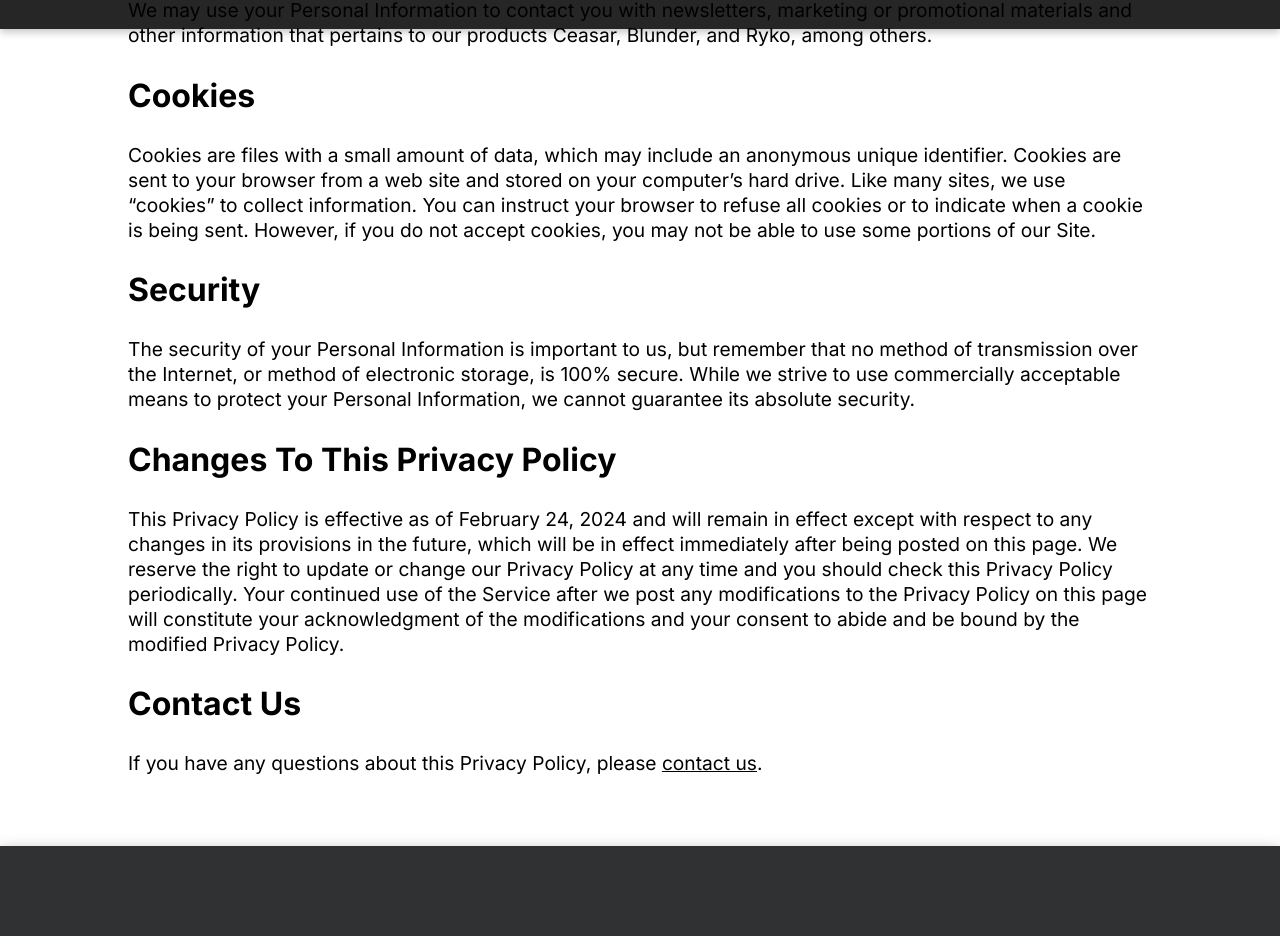
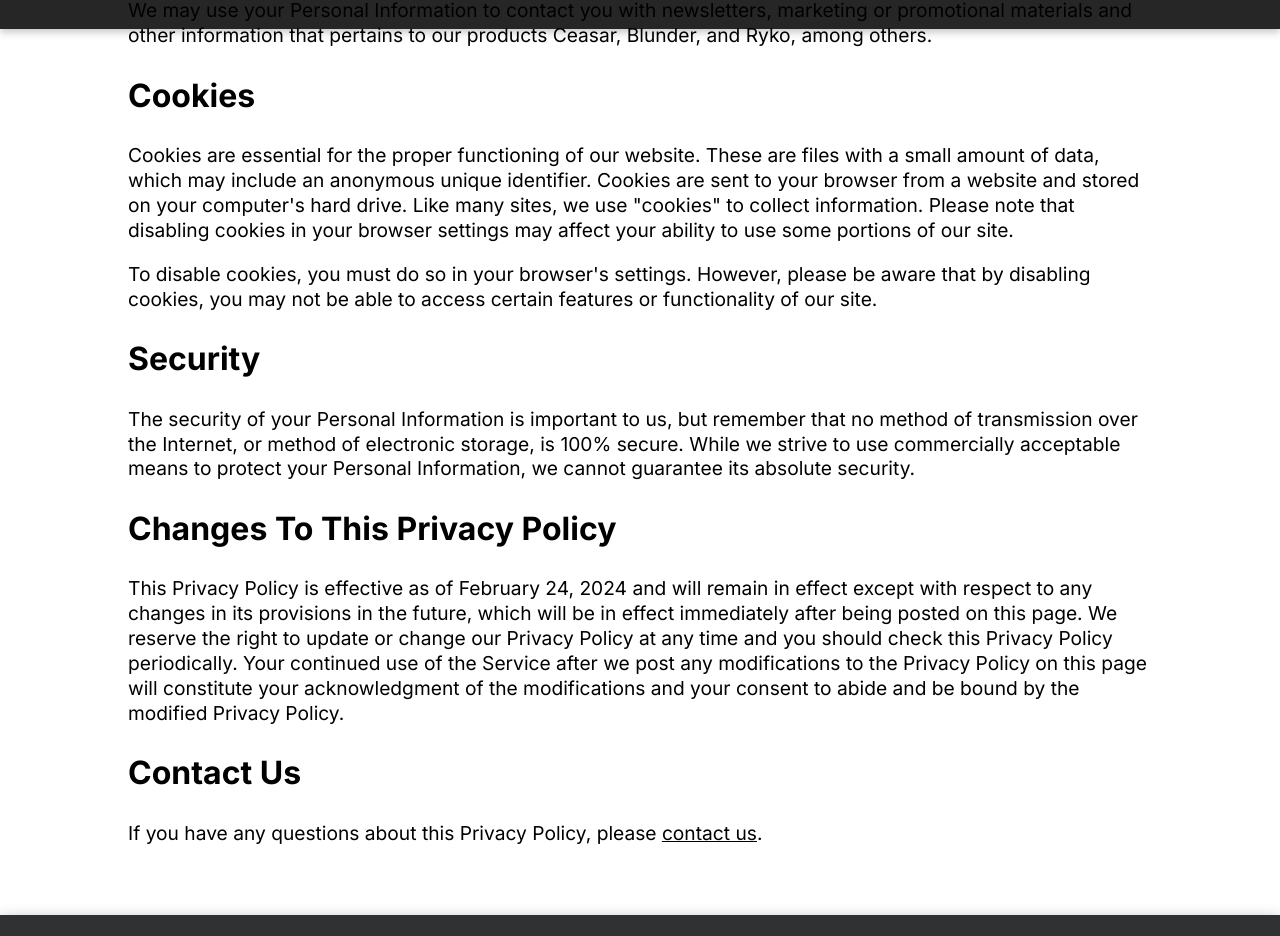
Before and after one commit to fconiglione/frim, a React (Create React App) app: page /privacy-policy in a window 1280 px wide. Shown: the part 771-1707 px from the top of the page. Built offline with nearby package versions, Linux system fonts and the light colour scheme; a web font is replaced by a local one.

Commit message:
fixed cookie-banner for cookie storage, updated privacy policy

```diff
--- a/src/components/CookieBanner.js
+++ b/src/components/CookieBanner.js
@@ -3,11 +3,16 @@ import React, { useState } from 'react';
 const CookieBanner = () => {
     const [acceptedCookies, setAcceptedCookies] = useState(false);
 
+    const hasAcceptedCookies = () => {
+        return document.cookie.includes('acceptedCookies=true');
+    };
+
     const acceptCookies = () => {
+        document.cookie = 'acceptedCookies=true; max-age=31536000'; // Expires in 1 year
         setAcceptedCookies(true);
     };
 
-    if (acceptedCookies) {
+    if (acceptedCookies || hasAcceptedCookies()) {
         return null;
     }
 
--- a/src/pages/privacy-policy.js
+++ b/src/pages/privacy-policy.js
@@ -22,10 +22,19 @@ function PrivacyPolicy() {
             <p>Like many site operators, we collect information that your browser sends whenever you visit our Site (“Log Data”). This Log Data may include information such as your computer’s Internet Protocol (“IP”) address, browser type, browser version, the pages of our Site that you visit, the time and date of your visit, the time spent on those pages and other statistics.</p>
             <h2>Communications</h2>
             <p>We may use your Personal Information to contact you with newsletters, marketing or promotional materials and other information that pertains to our products Ceasar, Blunder, and Ryko, among others.</p>
-            <h2>Cookies</h2>
-            <p>Cookies are files with a small amount of data, which may include an anonymous unique identifier. Cookies are sent to your browser from a web site and stored on your computer’s hard drive. Like many sites, we use “cookies” to collect information. You can instruct your browser to refuse all cookies or to indicate when a cookie is being sent. However, if you do not accept cookies, you may not be able to use some portions of our Site.</p>
+            <h2 id="cookies">Cookies</h2>
+            <p>
+                Cookies are essential for the proper functioning of our website. These are files with a small amount of data, which may include an anonymous unique identifier. Cookies are sent to your browser from a website and stored on your computer's hard drive. Like many sites,
+                we use "cookies" to collect information. Please note that disabling cookies in your browser settings may
+                affect your ability to use some portions of our site.
+            </p>
+            <p>
+                To disable cookies, you must do so in your browser's settings. However, please be aware that by
+                disabling cookies, you may not be able to access certain features or functionality of our site.
+            </p>
             <h2>Security</h2>
-            <p>The security of your Personal Information is important to us, but remember that no method of transmission over the Internet, or method of electronic storage, is 100% secure. While we strive to use commercially acceptable means to protect your Personal Information, we cannot guarantee its absolute security.</p>
+            <p>The security of your Personal Information is important to us, but remember that no method of transmission
+                over the Internet, or method of electronic storage, is 100% secure. While we strive to use commercially acceptable means to protect your Personal Information, we cannot guarantee its absolute security.</p>
             <h2>Changes To This Privacy Policy</h2>
             <p>This Privacy Policy is effective as of {currentDate} and will remain in effect except with respect to any changes in its provisions in the future, which will be in effect immediately after being posted on this page. We reserve the right to update or change our Privacy Policy at any time and you should check this Privacy Policy periodically. Your continued use of the Service after we post any modifications to the Privacy Policy on this page will constitute your acknowledgment of the modifications and your consent to abide and be bound by the modified Privacy Policy.</p>
             <h2>Contact Us</h2>
```
